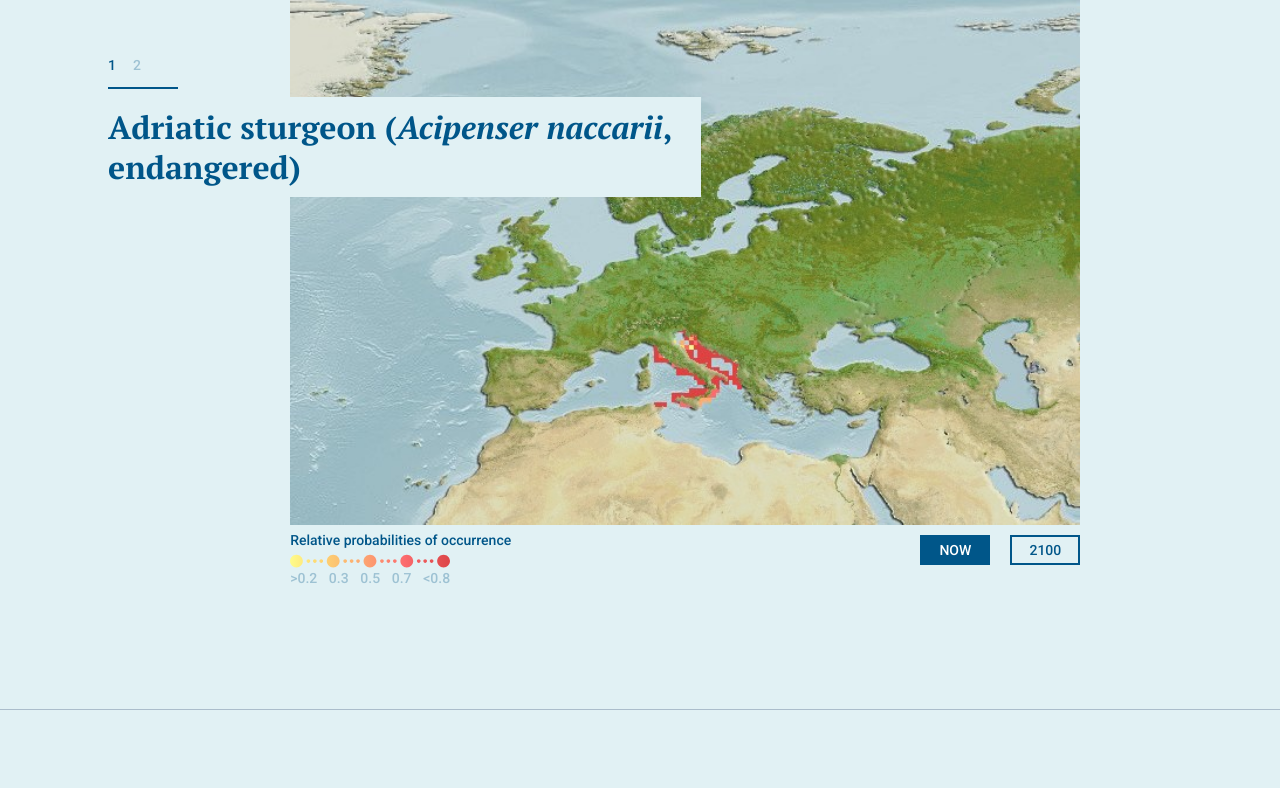
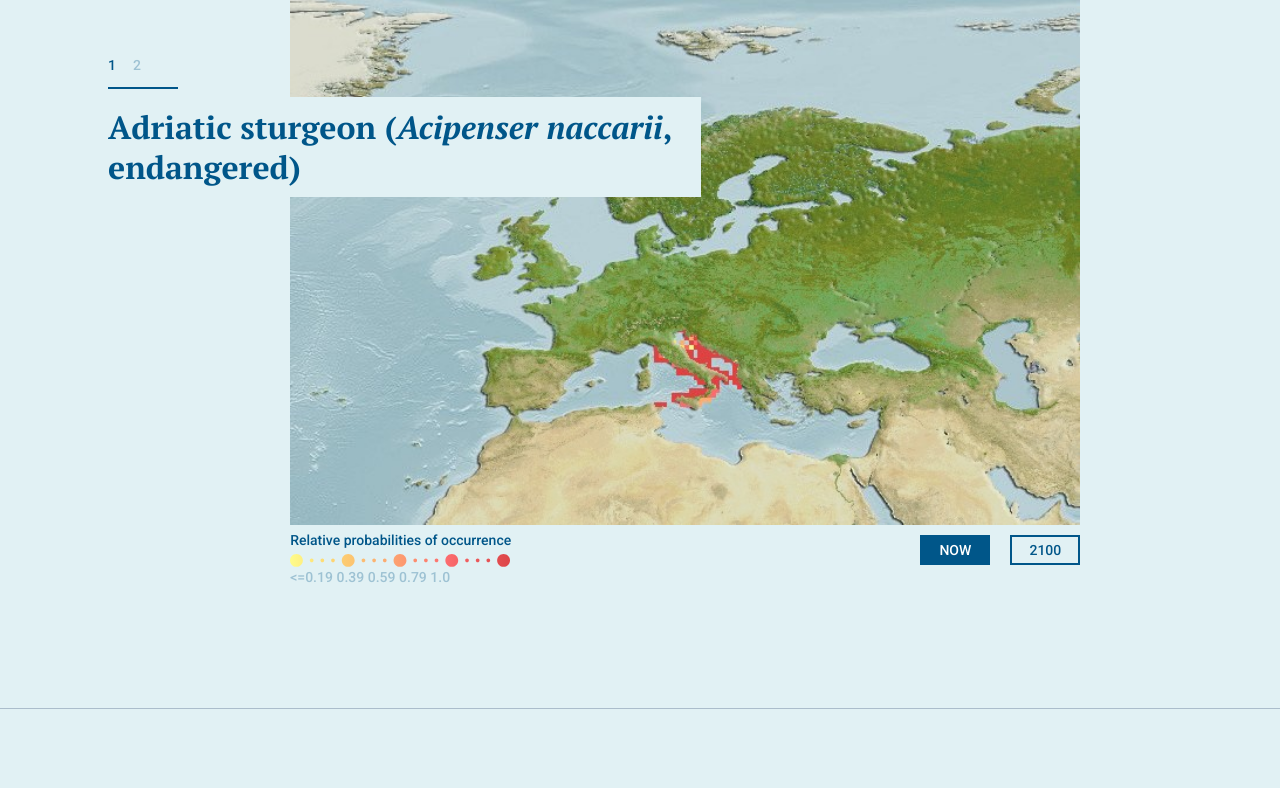
Before and after one commit to Vizzuality/aquamaps-viz, a PHP site: page / in a window 1280 px wide. Shown: the part 4229-5017 px from the top of the page. Run offline with PHP 8.4, Linux system fonts and the light colour scheme; some libraries are stand-ins or nearby versions; some web fonts are replaced.

Commit message:
Updates legend

```diff
--- a/index.php
+++ b/index.php
@@ -167,11 +167,11 @@
                   <div class="section-map-legend__values-light">
                     <img src="images/legend-colours.svg">
                     <ul>
-                      <li>&gt;0.19</li>
+                      <li>&lt;=0.19</li>
                       <li>0.39</li>
                       <li>0.59</li>
                       <li>0.79</li>
-                      <li>&lt;1.0</li>
+                      <li>1.0</li>
                     </ul>
                   </div>
                 </div>
@@ -218,7 +218,7 @@
 	                    <ul class="slides js_slides">
 												<?php foreach ($specie['pictures'] as $pictureId => $picture) :?>
 													<li class="js_slide slide">
-														<div class="c-pic-slide js_pic_slide" data-pic-url="<?= $picture['url'] ?>" data-pic-name="<?= $picture['name'] ?> of <a href='<?= $specie['url'] ?>' target='_blank'><?= $specie['name'] ?></a>" data-id="procedure-2-<?= $specie['key'] ?>-<?= $pictureId ?>" data-legend-title="Relative probabilities of occurrence" data-legend-values="&gt;0.2|0.3|0.5|0.7|&lt;0.8">
+														<div class="c-pic-slide js_pic_slide" data-pic-url="<?= $picture['url'] ?>" data-pic-name="<?= $picture['name'] ?> of <a href='<?= $specie['url'] ?>' target='_blank'><?= $specie['name'] ?></a>" data-id="procedure-2-<?= $specie['key'] ?>-<?= $pictureId ?>" data-legend-title="Relative probabilities of occurrence" data-legend-values="&lt;=0.19|0.39|0.59|0.79|&lt;0.8">
 															<div class="c-pic-slide__picture" style="background-image: url('<?= $picture['url'] ?>')"></div>
 															<div class="c-pic-slide__separator"></div>
 															<div class="c-pic-slide__name"><?= $picture['name'] ?></div>
@@ -341,13 +341,13 @@
                   <div class="section-map-legend">
                     <div class="section-map-legend__title">Relative probabilities of occurrence</div>
                     <div class="section-map-legend__values">
-                      <img src="images/legend-colours.svg">
+                      <img src="images/legend-colours-2.svg">
                       <ul>
-                        <li>&gt;0.2</li>
-                        <li>0.3</li>
-                        <li>0.5</li>
-                        <li>0.7</li>
-                        <li>&lt;0.8</li>
+                        <li>&lt;=0.19</li>
+                        <li>0.39</li>
+                        <li>0.59</li>
+                        <li>0.79</li>
+                        <li>1.0</li>
                       </ul>
                     </div>
                   </div>
@@ -413,13 +413,13 @@
                   <div class="section-map-legend">
                     <div class="section-map-legend__title">Relative probabilities of occurrence</div>
                     <div class="section-map-legend__values">
-                      <img src="images/legend-colours.svg">
+                      <img src="images/legend-colours-2.svg">
                       <ul>
-                        <li>&gt;0.2</li>
-                        <li>0.3</li>
-                        <li>0.5</li>
-                        <li>0.7</li>
-                        <li>&lt;0.8</li>
+                        <li>&lt;=0.19</li>
+                        <li>0.39</li>
+                        <li>0.59</li>
+                        <li>0.79</li>
+                        <li>1.0</li>
                       </ul>
                     </div>
                   </div>
@@ -604,7 +604,7 @@
 							<div class="col-xs-12">
 								<div class="c-show-pic__legend">
 									<div class="c-show-pic__legend-title js_legend_title"></div>
-                  <img src="images/legend-colours.svg">
+                  <img src="images/legend-colours-2.svg">
                   <ul class="c-show-pic__legend-values js_legend_values"></ul>
 								</div>
 							</div>
```
Also changed, not shown: images/legend-colours-2.svg (added).
